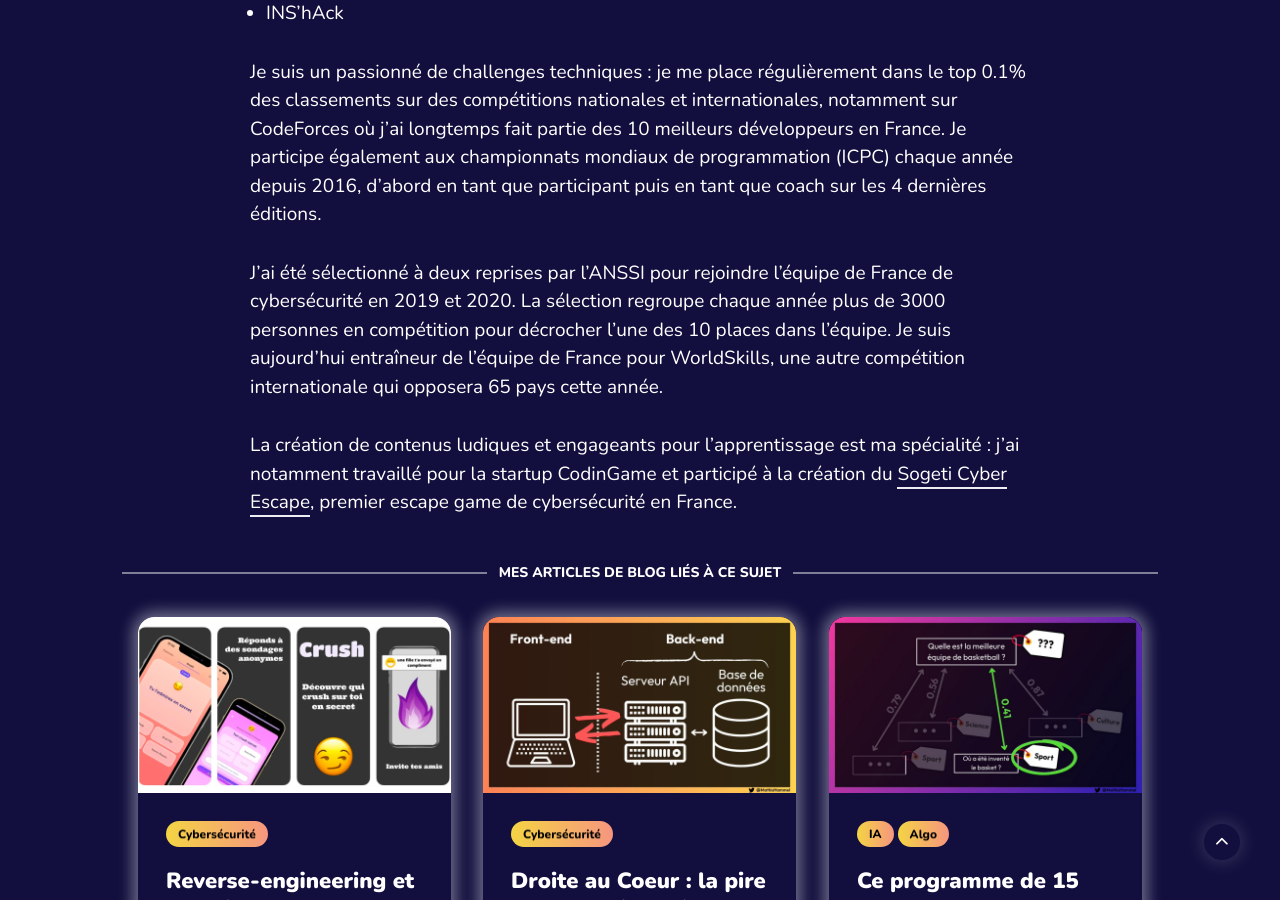
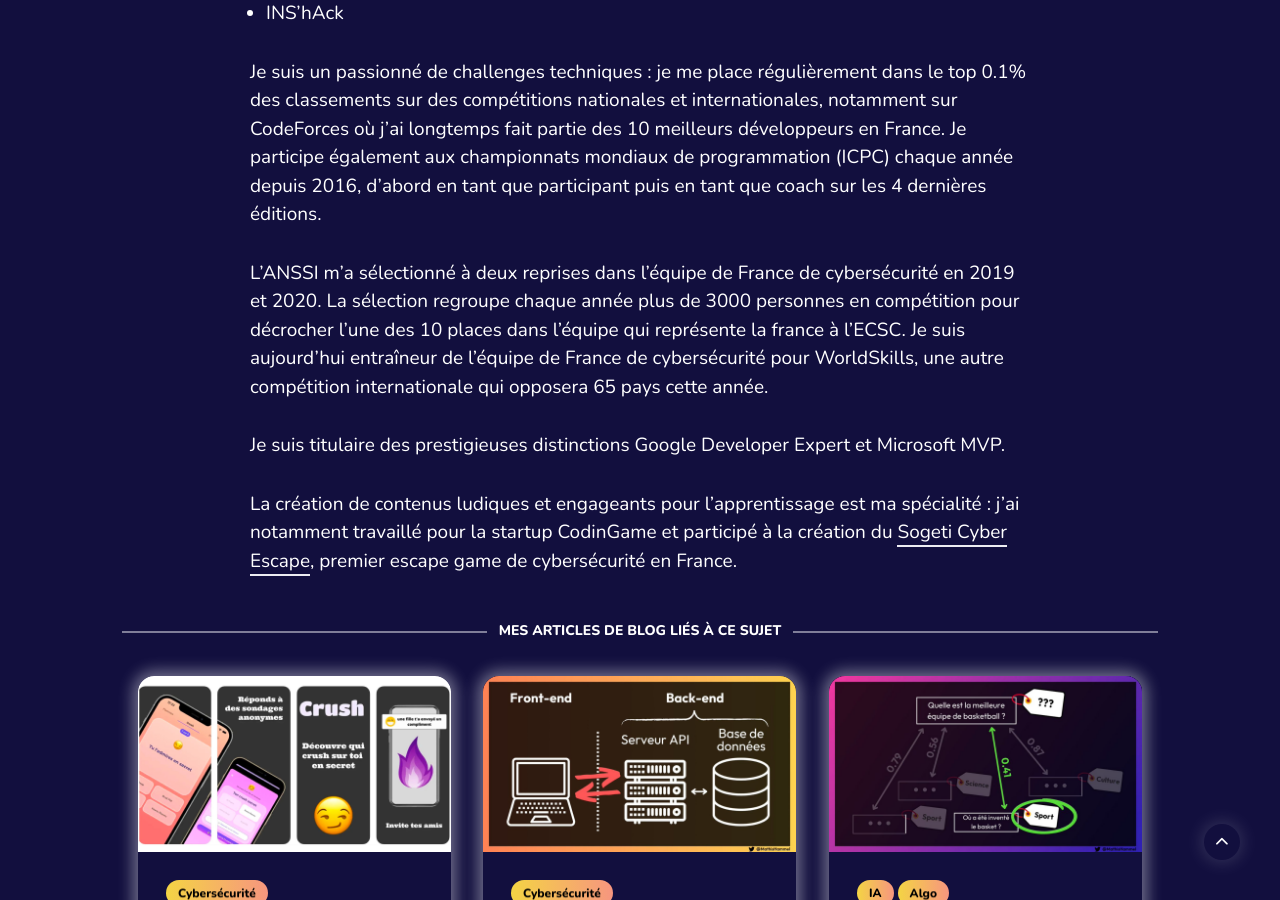
Before and after one commit to MathisHammel/MathisHammel.github.io, a Jekyll site: the page built from _projects/2023-09-01-competitions.md, in a window 1280 px wide and 900 px high, scrolled down 3267 px. Built offline with Jekyll 4.4.1, drawn with Linux system fonts in a browser that asks for light colours.

Commit message:
Change competitions CV

```diff
--- a/_projects/2023-09-01-competitions.md
+++ b/_projects/2023-09-01-competitions.md
@@ -81,6 +81,8 @@ Je suis l'une des personnes ayant le plus d'expérience sur l'organisation de ch
 
 Je suis un passionné de challenges techniques : je me place régulièrement dans le top 0.1% des classements sur des compétitions nationales et internationales, notamment sur CodeForces où j'ai longtemps fait partie des 10 meilleurs développeurs en France. Je participe également aux championnats mondiaux de programmation (ICPC) chaque année depuis 2016, d'abord en tant que participant puis en tant que coach sur les 4 dernières éditions.
 
-J'ai été sélectionné à deux reprises par l'ANSSI pour rejoindre l'équipe de France de cybersécurité en 2019 et 2020. La sélection regroupe chaque année plus de 3000 personnes en compétition pour décrocher l'une des 10 places dans l'équipe. Je suis aujourd'hui entraîneur de l'équipe de France pour WorldSkills, une autre compétition internationale qui opposera 65 pays cette année.
+L'ANSSI m'a sélectionné à deux reprises dans l'équipe de France de cybersécurité en 2019 et 2020. La sélection regroupe chaque année plus de 3000 personnes en compétition pour décrocher l'une des 10 places dans l'équipe qui représente la france à l'ECSC. Je suis aujourd'hui entraîneur de l'équipe de France de cybersécurité pour WorldSkills, une autre compétition internationale qui opposera 65 pays cette année.
+
+Je suis titulaire des prestigieuses distinctions Google Developer Expert et Microsoft MVP.
 
 La création de contenus ludiques et engageants pour l'apprentissage est ma spécialité : j'ai notamment travaillé pour la startup CodinGame et participé à la création du [Sogeti Cyber Escape](https://sogeti-cyber-escape.bemyapp.com/), premier escape game de cybersécurité en France.
```
